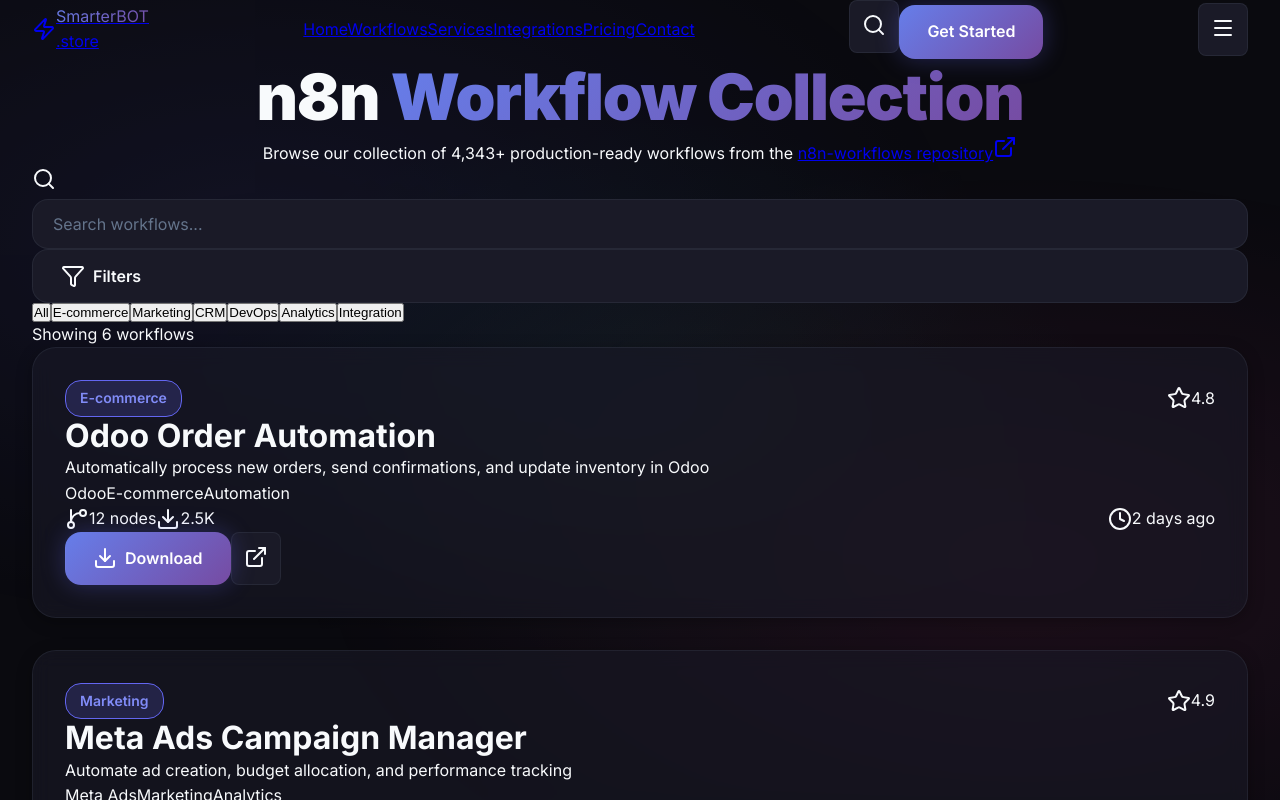
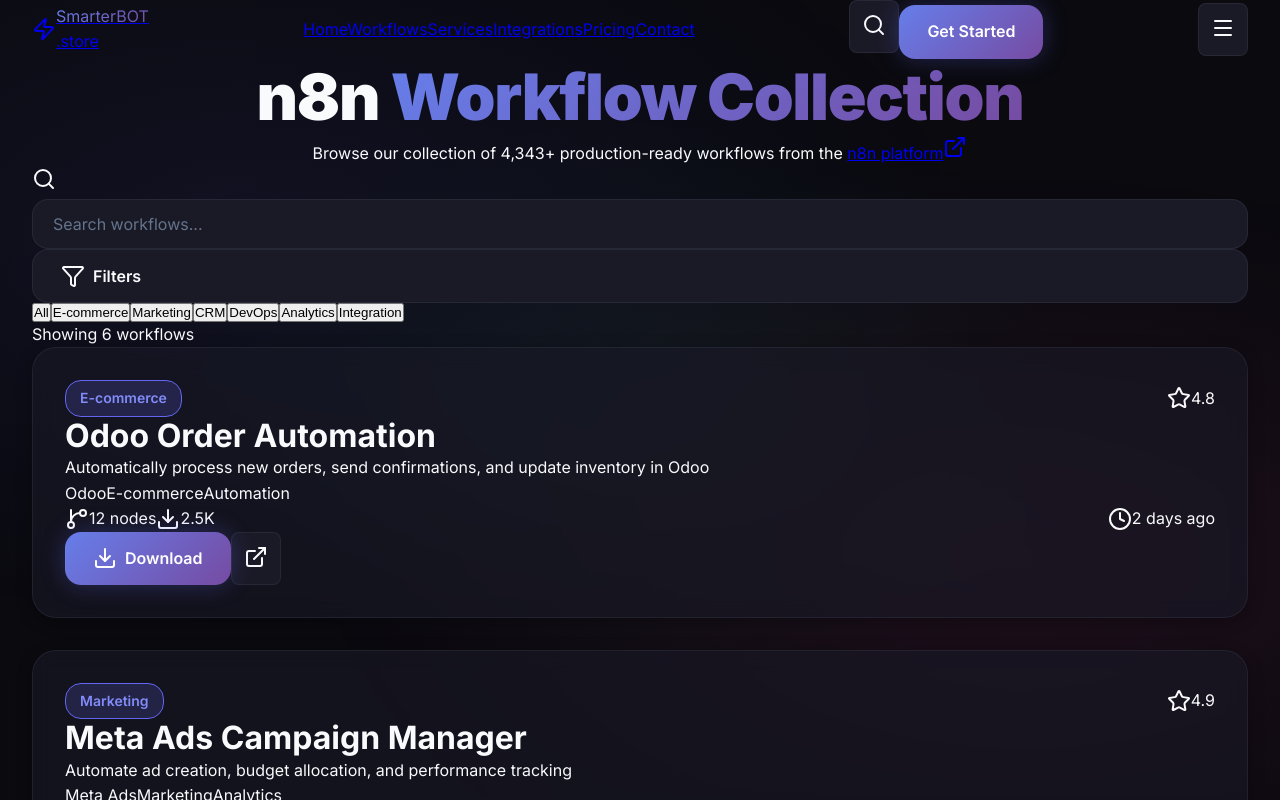
Before and after one commit to SmarterCL/smarterbot.store, a React (Vite) app: page /workflows in a window 1280 px wide. Shown: the top 800 px of the page. Built offline with nearby package versions, Linux system fonts and the light colour scheme.

Commit message:
Update n8n references to use n8n.smarterbot.store instead of GitHub
- Changed all references from github.com/SmarterCL/n8n-workflows to n8n.smarterbot.store
- Updated text from 'n8n-workflows repository' to 'n8n platform'
- Affects README.md, Workflows.tsx, and PROJECT_SUMMARY.md

```diff
--- a/src/pages/Workflows.tsx
+++ b/src/pages/Workflows.tsx
@@ -119,12 +119,12 @@
                     <p className="text-xl text-text-secondary max-w-3xl mx-auto">
                         Browse our collection of 4,343+ production-ready workflows from the{' '}
                         <a
-                            href="https://github.com/SmarterCL/n8n-workflows"
+                            href="https://n8n.smarterbot.store"
                             target="_blank"
                             rel="noopener noreferrer"
                             className="text-primary-light hover:underline inline-flex items-center gap-1"
                         >
-                            n8n-workflows repository
+                            n8n platform
                             <ExternalLink className="w-4 h-4" />
                         </a>
                     </p>
@@ -247,7 +247,7 @@
                         Explore our complete collection of 4,343+ workflows on GitHub. Star the repo to stay updated!
                     </p>
                     <a
-                        href="https://github.com/SmarterCL/n8n-workflows"
+                        href="https://n8n.smarterbot.store"
                         target="_blank"
                         rel="noopener noreferrer"
                         className="btn btn-primary inline-flex items-center gap-2"
```
Also changed, not shown: 2 other files (tests, documents, lock files or other folders).
